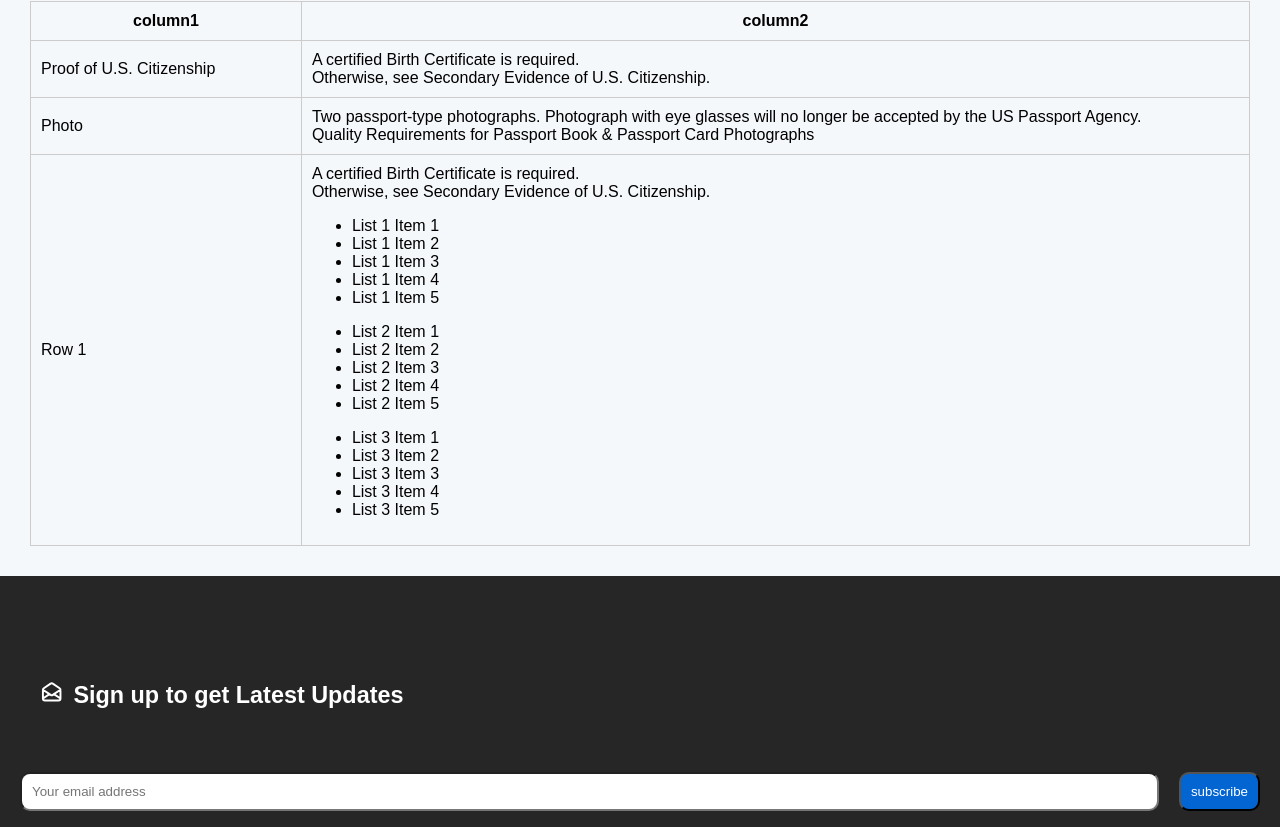
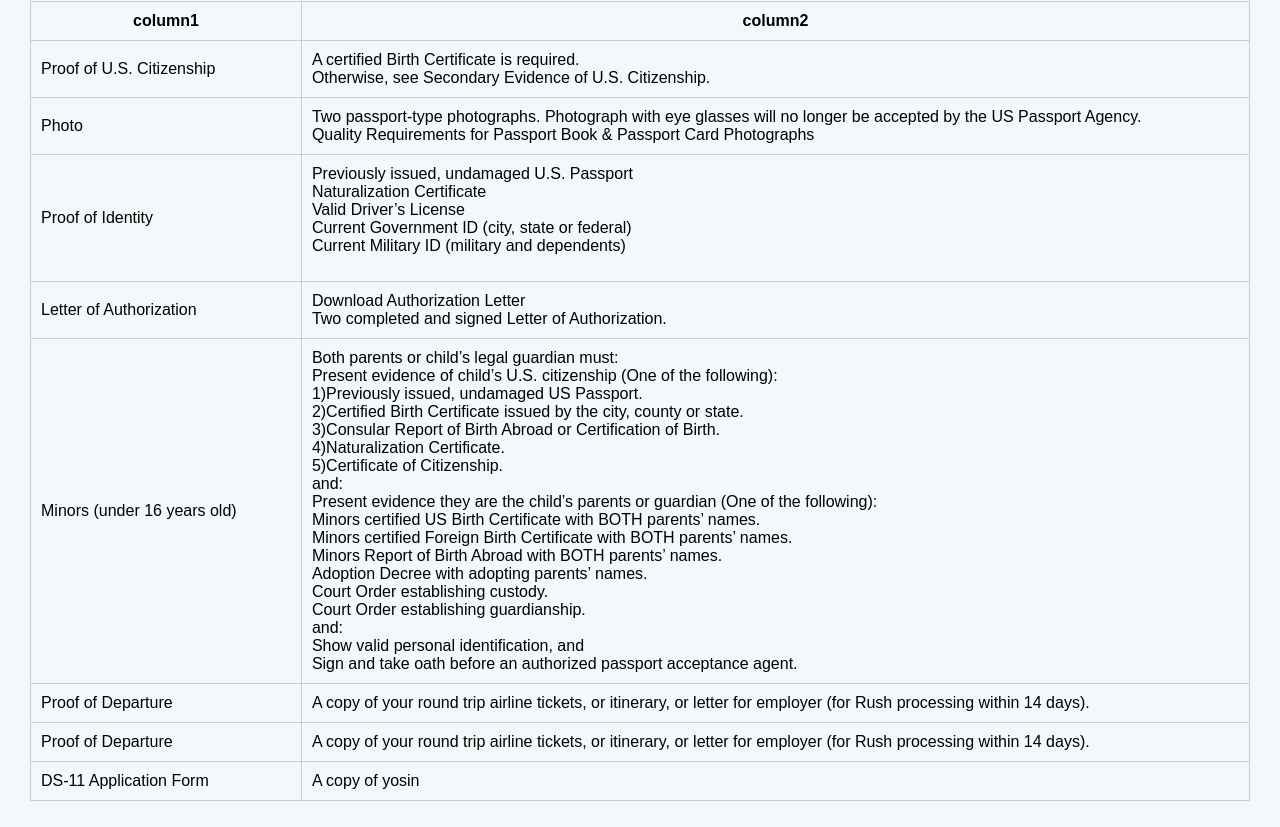
Before and after one commit to angadiworldtechGithub/WorldVisaTravel, a React (Create React App) app: page /reqdouments in a window 1280 px wide. Shown: the part 453-1280 px from the top of the page. Built offline with nearby package versions, Linux system fonts and the light colour scheme; the HTML template or start-up script is replaced by a standard one.

Commit message:
Passport page and in passport page added Apply now page

```diff
--- a/src/Components/Reqdouments/Reqdouments.js
+++ b/src/Components/Reqdouments/Reqdouments.js
@@ -16,7 +16,7 @@ const ReqdoumentsTable = () => {
       },
     },
     {
-        id: 1,
+        id: 2,
         column1: 'Photo',
         column2: {
           text: [
@@ -26,25 +26,100 @@ const ReqdoumentsTable = () => {
           lists: [],
         },
       },
+
       {
-        id: 1,
-        column1: 'Row 1',
+        id: 3,
+        column1: 'Proof of Identity',
         column2: {
           text: [
-            'A certified Birth Certificate is required.',
-            'Otherwise, see Secondary Evidence of U.S. Citizenship.',
-          ],
+            'Previously issued, undamaged U.S. Passport',
+            'Naturalization Certificate',
+            'Valid Driver’s License',
+            'Current Government ID (city, state or federal)',
+            'Current Military ID (military and dependents)'
+        ],
           lists: [
             Array(5)
-              .fill('List 1 Item')
-              .map((item, index) => `${item} ${index + 1}`),
-            Array(5)
-              .fill('List 2 Item')
-              .map((item, index) => `${item} ${index + 1}`),
-            Array(5)
-              .fill('List 3 Item')
+              .fill('Previously issued, undamaged U.S. Passport',
+              'Naturalization Certificate',
+              'Valid Driver’s License',
+              'Current Government ID (city, state or federal)',
+              'Current Military ID (military and dependents)')
               .map((item, index) => `${item} ${index + 1}`),
           ],
+        },
+      },
+
+      {
+        id: 4,
+        column1: 'Letter of Authorization',
+        column2: {
+          text: [
+            'Download Authorization Letter',
+            'Two completed and signed Letter of Authorization.',
+          ],
+          lists: [],
+        },
+      },
+
+      {
+        id: 5,
+        column1: 'Minors (under 16 years old)',
+        column2: {
+          text: [
+            'Both parents or child’s legal guardian must:',
+            'Present evidence of child’s U.S. citizenship (One of the following):',
+            '',
+          '1)Previously issued, undamaged US Passport.',
+          '2)Certified Birth Certificate issued by the city, county or state.',
+          '3)Consular Report of Birth Abroad or Certification of Birth.',
+          '4)Naturalization Certificate.',
+          '5)Certificate of Citizenship.',
+          'and:',
+          'Present evidence they are the child’s parents or guardian (One of the following):',
+          'Minors certified US Birth Certificate with BOTH parents’ names.',
+          'Minors certified Foreign Birth Certificate with BOTH parents’ names.',
+          'Minors Report of Birth Abroad with BOTH parents’ names.',
+          'Adoption Decree with adopting parents’ names.',
+          'Court Order establishing custody.',
+          'Court Order establishing guardianship.',
+          'and:',
+          'Show valid personal identification, and',
+          'Sign and take oath before an authorized passport acceptance agent.'
+          ],
+          lists: [],
+        },
+      },
+
+      {
+        id: 6,
+        column1: 'Proof of Departure',
+        column2: {
+          text: [
+            'A copy of your round trip airline tickets, or itinerary, or letter for employer (for Rush processing within 14 days).',
+          ],
+          lists: [],
+        },
+      },
+
+      {
+        id: 6,
+        column1: 'Proof of Departure',
+        column2: {
+          text: [
+            'A copy of your round trip airline tickets, or itinerary, or letter for employer (for Rush processing within 14 days).',
+          ],
+          lists: [],
+        },
+      },
+      {
+        id: 7,
+        column1: 'DS-11 Application Form',
+        column2: {
+          text: [
+            'A copy of yosin',
+          ],
+          lists: [],
         },
       },
   ];
```
